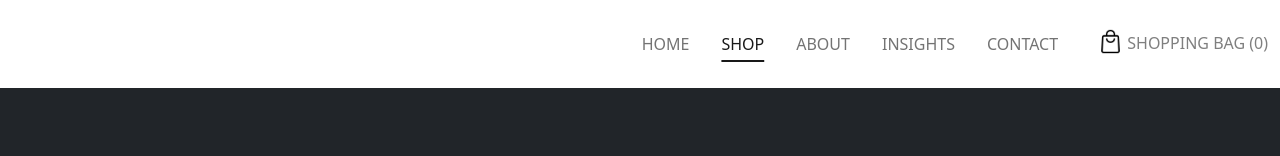
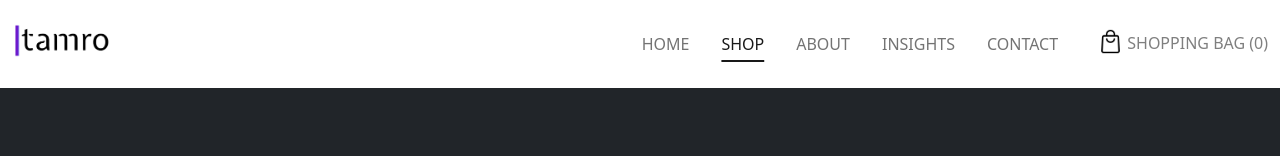
Before and after one commit to sTaimoorNawaz/tamro, a plain HTML site: page pages/shop.html in a window 1280 px wide. Shown: the top 156 px of the page. Drawn offline with nearby package versions, Linux system fonts and the light colour scheme; a web font is replaced by a local one.

Commit message:
adding logo in shop page

```diff
--- a/pages/shop.html
+++ b/pages/shop.html
@@ -30,7 +30,7 @@
     <div class="sticky-top">
         <nav class="navbar navbar-expand-lg bg-white">
             <div class="container-fluid">
-                <a class="navbar-brand" href="#"><img src="images/logo.png" alt="" width="100px"></a>
+                <a class="navbar-brand" href="#"><img src="../images/logo.png" alt="" width="100px"></a>
                 <button class="navbar-toggler ms-auto me-2" type="button" data-bs-toggle="collapse"
                     data-bs-target="#navbarSupportedContent" aria-controls="navbarSupportedContent"
                     aria-expanded="false" aria-label="Toggle navigation">
```
